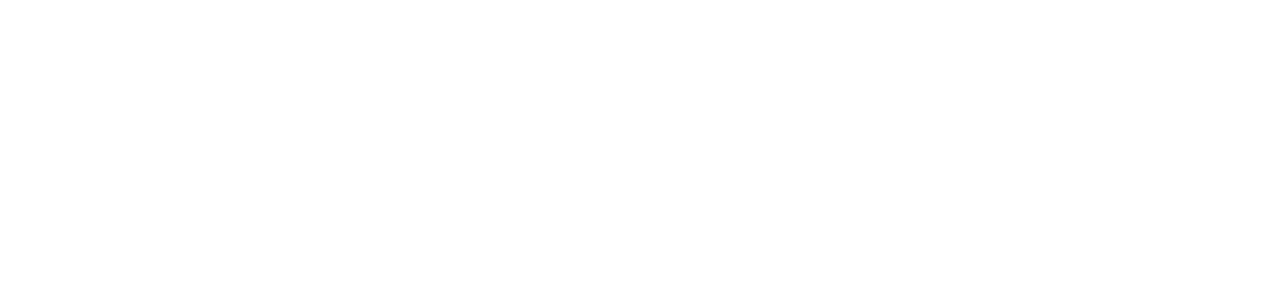
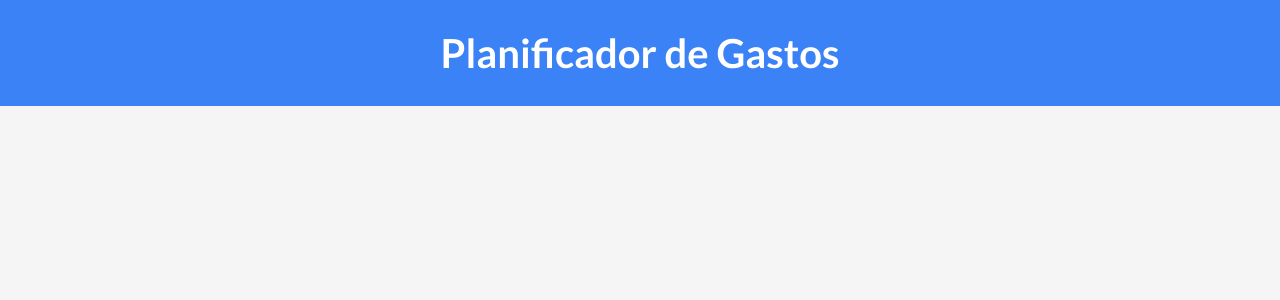
Before and after one commit to thesnakebite/admin-gastos, a Vue app: page / in a window 1280 px wide. Shown: the top 300 px of the page. Built offline with nearby package versions, Linux system fonts and the light colour scheme.

Commit message:
Adding global CSS && SASS installation

```diff
--- a/package.json
+++ b/package.json
@@ -9,6 +9,7 @@
     "preview": "vite preview"
   },
   "dependencies": {
+    "sass": "^1.68.0",
     "vue": "^3.3.4"
   },
   "devDependencies": {
--- a/src/App.vue
+++ b/src/App.vue
@@ -1,11 +1,61 @@
 <script setup>
+
 
 </script>
 
 <template>
+  <div>
+    <header>
+      <h1>Planificador de Gastos</h1>
+    </header>
 
+  </div>
 </template>
 
-<style scoped>
+<style>
+  :root {
+    --blue: #3b82f6;
+    --white: #FFF;
+    --light-grey: #F5F5F5;
+    --grey: #94a3b8;
+    --dark-gray: #64748b;
+    --dark: #000;
+  }
+
+  html {
+    font-size: 62.5%;
+    box-sizing: border-box;
+  }
+
+  *,
+  *:before,
+  *::after {
+    box-sizing: inherit;
+  }
+
+  body {
+    font-size: 1.6rem;
+    font-family: "Lato", sans-serif;
+    background-color: var(--light-grey);
+  }
+
+  h1 {
+    font-size: 4rem;
+  }
+
+  h2 {
+    font-size: 3rem;
+  }
+
+  header {
+    background-color: var(--blue);
+  }
+
+  header h1 {
+    padding: 3rem 0;
+    margin: 0;
+    color: var(--white);
+    text-align: center;
+  }
 
 </style>
```
Also changed, not shown: src/components/Filtro.vue (added, +12 -0 lines), 1 other file (tests, documents, lock files or other folders).
